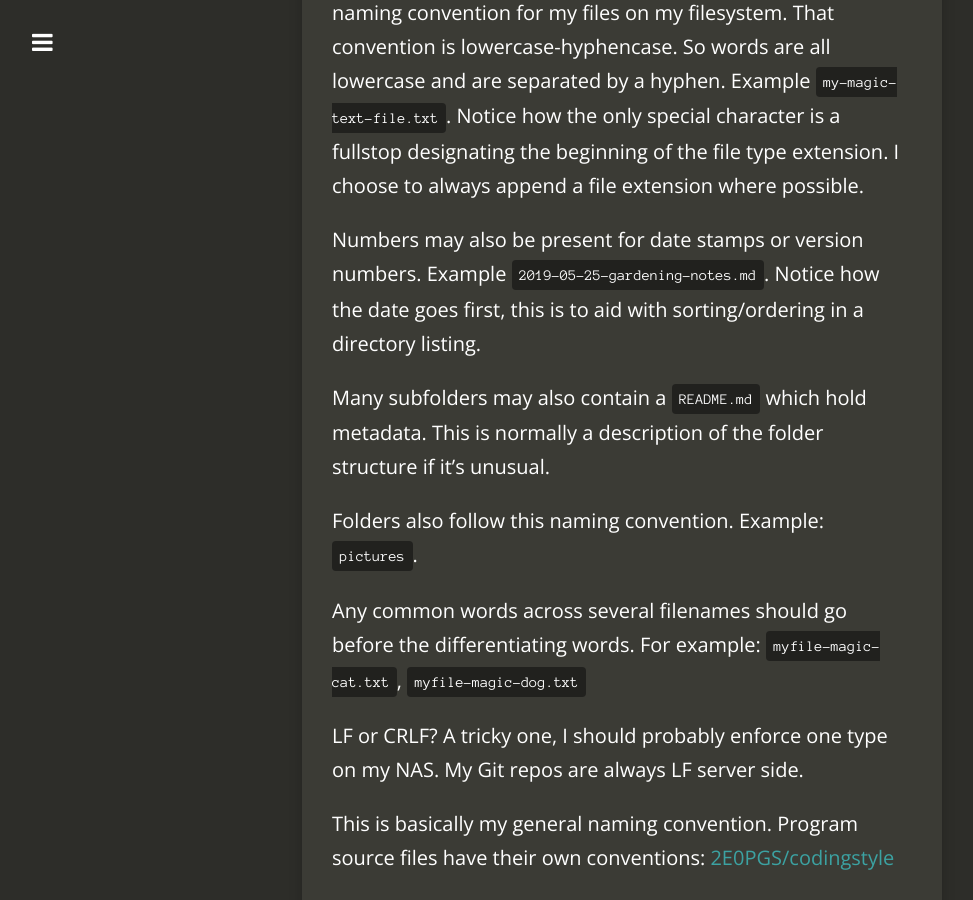
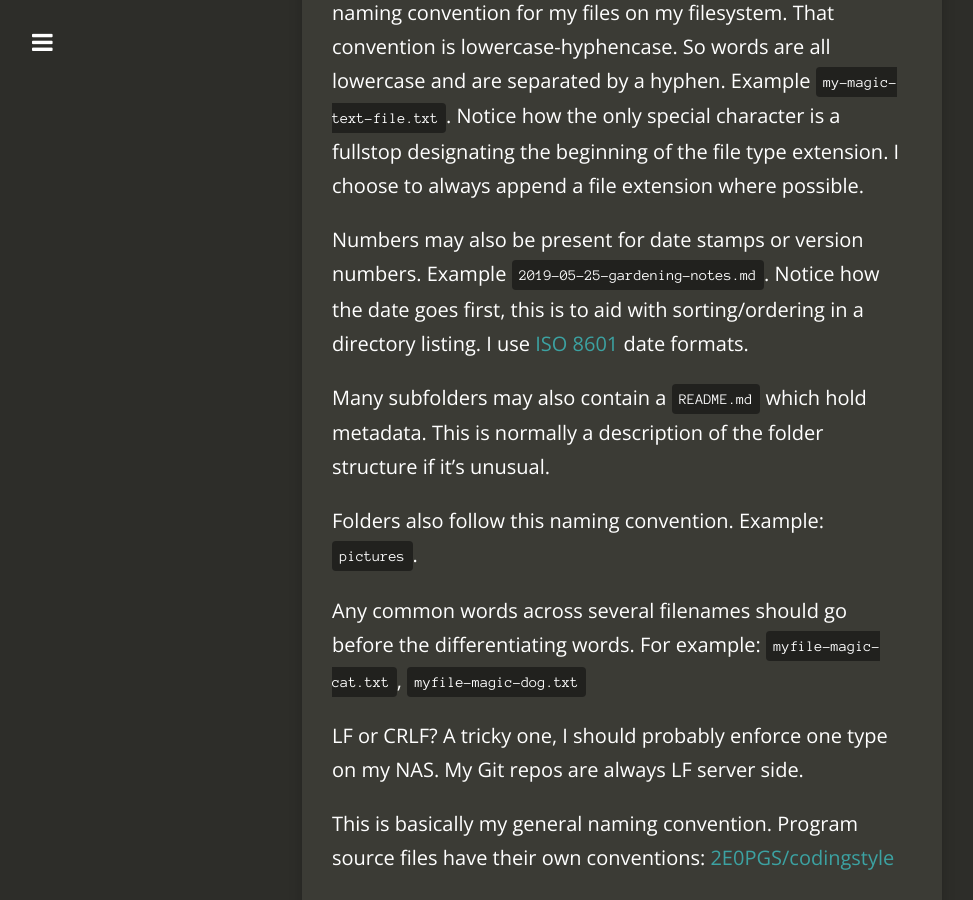
Before and after one commit to 2E0PGS/blog, a Jekyll site: the page built from _posts/2018-08-05-lowercase-all-the-things.md, in a window 1280 px wide and 900 px high, scrolled down 499 px. Shown: the whole window, without its empty margins (18-991 px from the left). Built offline with Jekyll 4.4.1, drawn with Linux system fonts in a browser that asks for light colours; nearby versions of some CDN libraries; comment, search, counter and statistics services are not loaded.

Commit message:
Mention date format.

```diff
--- a/_posts/2018-08-05-lowercase-all-the-things.md
+++ b/_posts/2018-08-05-lowercase-all-the-things.md
@@ -21,7 +21,7 @@ If you haven't read my other post on [Programmers grammar](https://2e0pgs.github
 
 After much research and consideration I settled on a general naming convention for my files on my filesystem. That convention is lowercase-hyphencase. So words are all lowercase and are separated by a hyphen. Example `my-magic-text-file.txt`. Notice how the only special character is a fullstop designating the beginning of the file type extension. I choose to always append a file extension where possible.
 
-Numbers may also be present for date stamps or version numbers. Example `2019-05-25-gardening-notes.md`. Notice how the date goes first, this is to aid with sorting/ordering in a directory listing.
+Numbers may also be present for date stamps or version numbers. Example `2019-05-25-gardening-notes.md`. Notice how the date goes first, this is to aid with sorting/ordering in a directory listing. I use [ISO 8601](https://www.iso.org/iso-8601-date-and-time-format.html) date formats.
 
 Many subfolders may also contain a `README.md` which hold metadata. This is normally a description of the folder structure if it's unusual.
 
```
